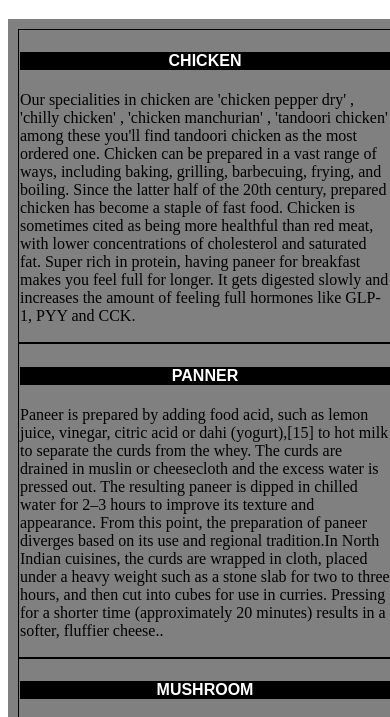
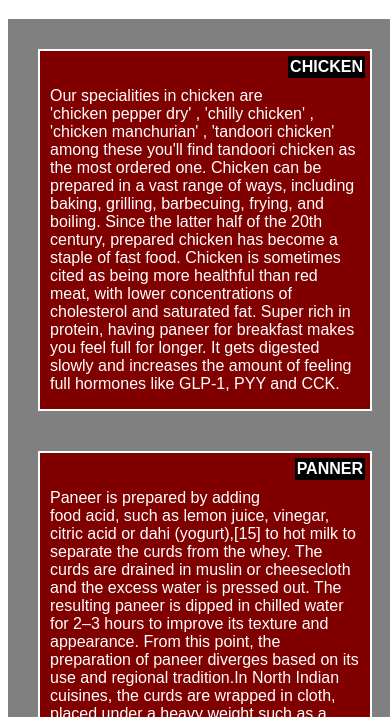
Before and after one commit to Vinayaka24/week2-assignment, a plain HTML site: page index.html in a window 390 px wide. Shown: the part 61-778 px from the top of the page. Drawn offline with Linux system fonts and the light colour scheme.

Commit message:
Update stylesheet.css
Updated

```diff
--- a/stylesheet.css
+++ b/stylesheet.css
@@ -1,3 +1,4 @@
+
 .h1{
 	font-family: sans-serif;
 	color: white;
@@ -6,11 +7,12 @@
 
 }
 .h2{
-	font-family: sans-serif;
-	color: white;
-
-	background-color: black;
-	text-align: center;
+	border: 2px solid black;
+    background-color: black;
+    float: right;
+    margin: 0px 0px;
+    padding: 10px
+    color: black;
 }
 
 #divo{
@@ -21,20 +23,20 @@
 	border: 5px black;
 	display: grid;
     justify-content: space-evenly;
-
-
 }
 
 
 
 
-
-@media(min-width: 1200px){
+/*for larger screen*/
+@media(min-width: 920px){
 	.col-lg-1, .col-lg-2, .col-lg-3, .col-lg-4, .col-lg-5, .col-lg-6, .col-lg-7, .col-lg-8, .col-lg-9, .col-lg-10, .col-lg-11, .col-lg-12{
 		float: left;
-		border: 1px solid black;
-		padding: 3px;
-		box-sizing: border-box;
+    margin: auto;
+
+    color: white;
+    font-family: sans-serif;
+    position: relative;
 
 
 	}
@@ -75,13 +77,30 @@
 		width: 100%;
 	}
 }
+.p{
+	font-family: sans-serif;
+	position: relative;
+	top: 10px;
+	padding: 5px;
+	box-sizing: border-box;
+}
+.divide{
+	padding: 5px;
+	border: 2px solid white;
+	margin: 20px;
+	box-sizing: border-box;
+	background-color: maroon;
+}
 
-@media(min-width: 950px) and (max-width: 1199px){
+/*for medium screen*/
+@media(min-width: 640px) and (max-width: 920px){
 	.col-md-1, .col-md-2, .col-md-3, .col-md-4, .col-md-5, .col-md-6, .col-md-7, .col-md-8, .col-md-9, .col-md-10, .col-md-11, .col-md-12{
 		float: left;
-		padding: 3px;
-		border: 1px solid black;
-	    box-sizing: border-box;
+    margin: auto;
+
+    color: white;
+    font-family: sans-serif;
+    position: relative;
 	}
 	.col-md-1{
 		width: 8.33%;
@@ -120,12 +139,16 @@
 		width: 100%;
 	}
 }
-@media(min-width: 100px) and (max-width: 949px){
+
+/*for small screen*/
+@media(min-width: 100px) and (max-width: 639px){
 	.col-s-1, .col-s-2, .col-s-3, .col-s-4, .col-s-5, .col-s-6, .col-s-7, .col-s-8, .col-s-9, .col-s-10, .col-s-11, .col-s-12{
 		float: left;
-		padding: 1px;
-		border: 1px solid black;
-	    box-sizing: border-box;
+    margin: auto;
+
+    color: white;
+    font-family: sans-serif;
+    position: relative;
 	}
 	.col-s-1{
 		width: 8.33%;
```
